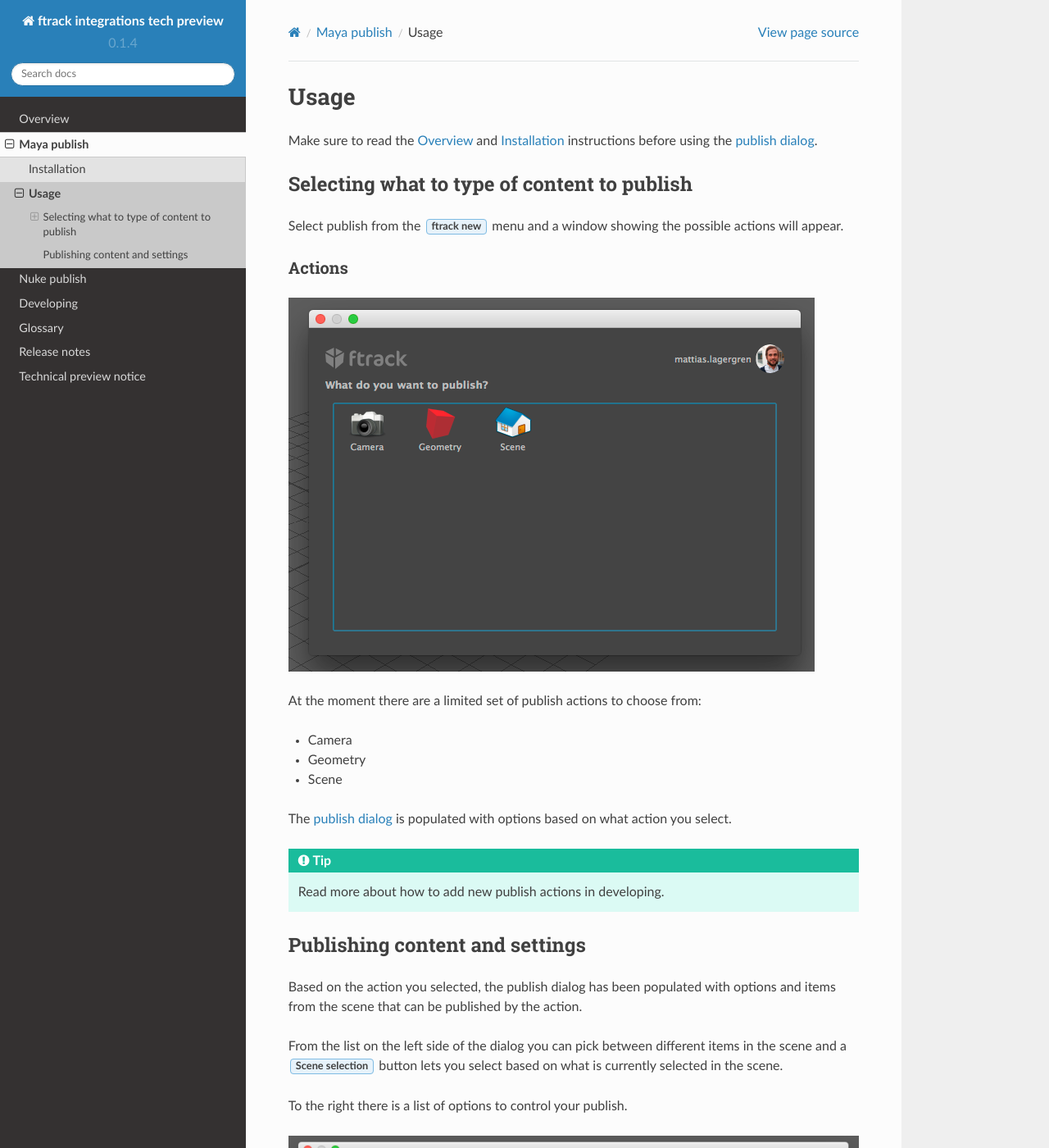
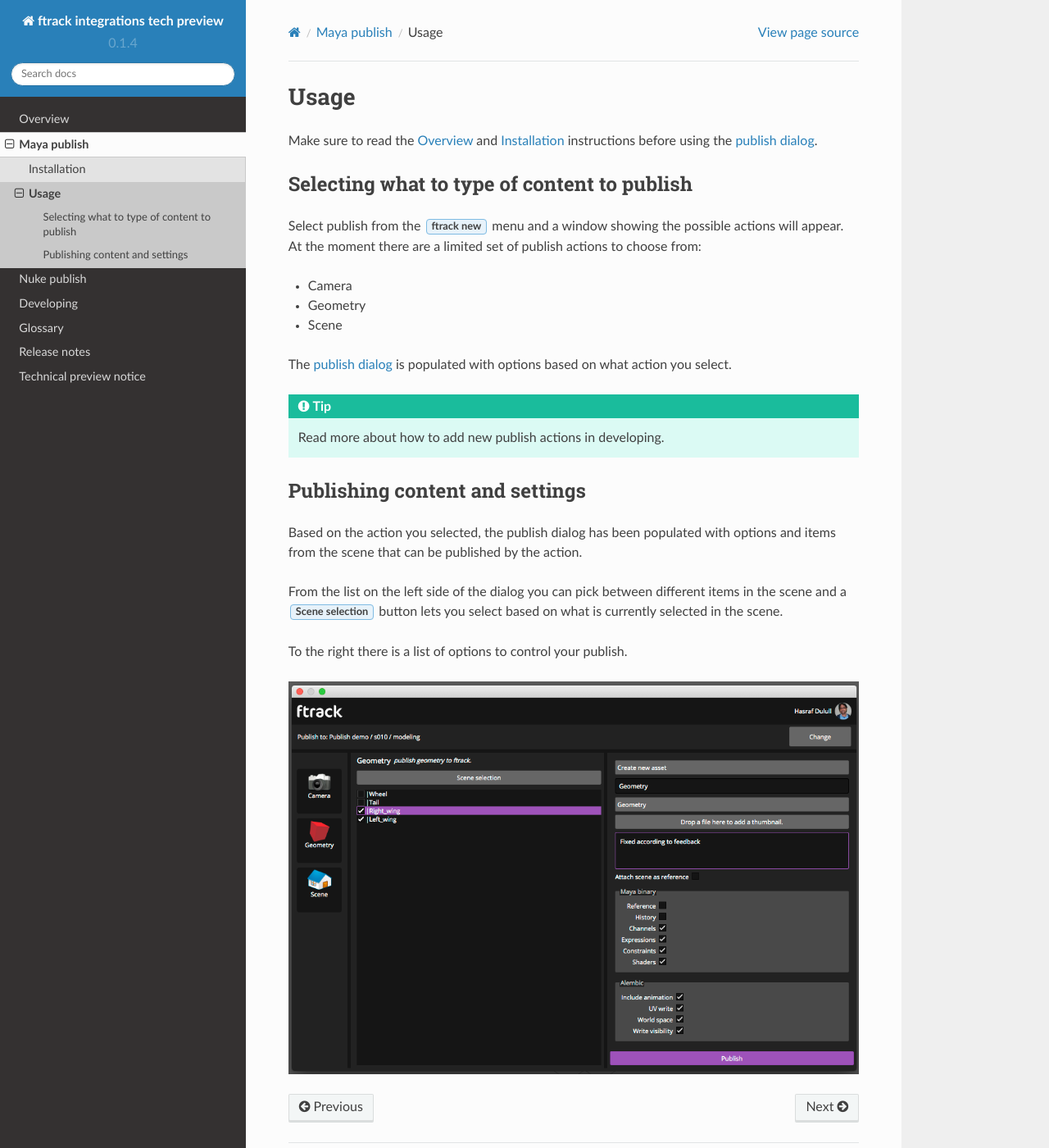
Before and after one commit to ftrackhq/ftrack-connect-documentation, a Sphinx documentation site: the page built from doc/maya/usage.rst, in a window 1280 px wide and 1400 px high. Shown: the whole window at 82% size. Built offline with Sphinx 7.4.7 and the Read the Docs theme 2.0.0, drawn with Linux system fonts in a browser that asks for light colours.

Commit message:
Update usage and images

```diff
--- a/doc/maya/usage.rst
+++ b/doc/maya/usage.rst
@@ -14,14 +14,8 @@ Selecting what to type of content to publish
 ============================================
 
 Select publish from the :guilabel:`ftrack new` menu and a window showing the
-possible actions will appear.
-
-Actions
--------
-
-.. image:: /image/maya_publish_actions.png
-
-At the moment there are a limited set of publish actions to choose from:
+possible actions will appear. At the moment there are a limited set of publish
+actions to choose from:
 
 *   Camera
 *   Geometry
```
Also changed, not shown: doc/nuke/usage.rst (+2 -8 lines), doc/image/maya_publish_actions.png (deleted), doc/image/maya_publish_geometry.png, doc/image/nuke_publish_actions.png (deleted), doc/image/nuke_publish_image_sequence.png.
